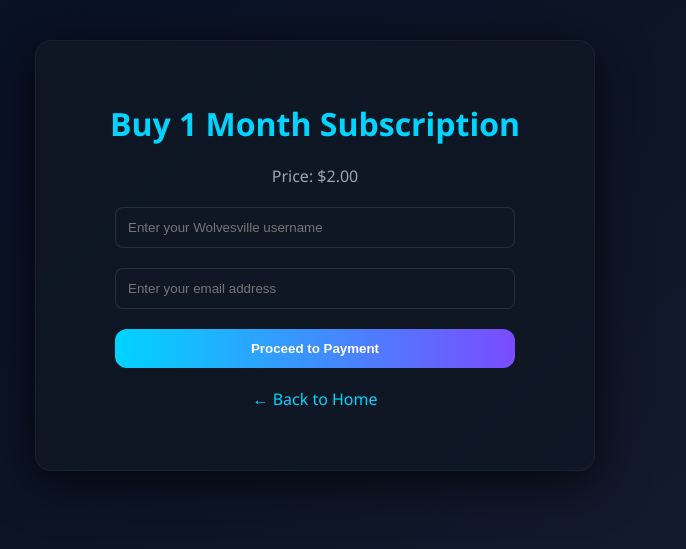
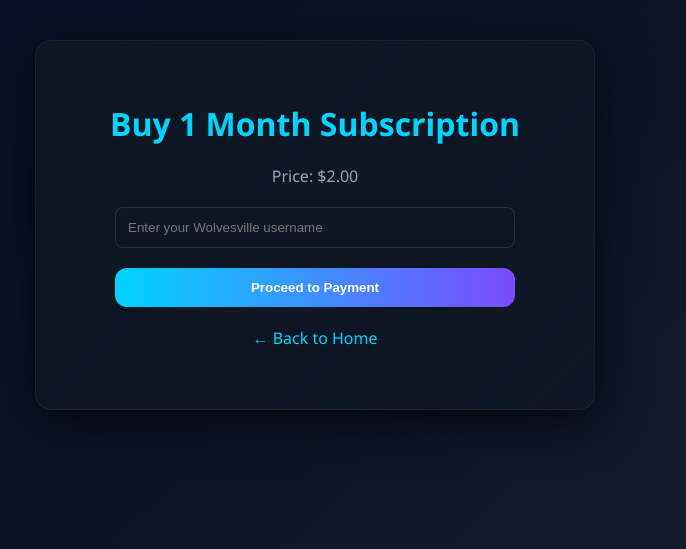
Before and after one commit to cSxrpent/auth-server, a Flask app: page /buy/1month in a window 1280 px wide. Shown: the top 549 px of the page, without its empty margins (325-1011 px from the left). Run offline with Flask 3, Linux system fonts and the light colour scheme.

Commit message:
Remove all email related info

```diff
--- a/templates/buy.html
+++ b/templates/buy.html
@@ -34,7 +34,6 @@
       {% endif %}
       <form method="post">
         <input type="text" name="username" placeholder="Enter your Wolvesville username" required>
-        <input type="email" name="email" placeholder="Enter your email address" required>
         <button type="submit">Proceed to Payment</button>
       </form>
       <p><a href="/">← Back to Home</a></p>
```
